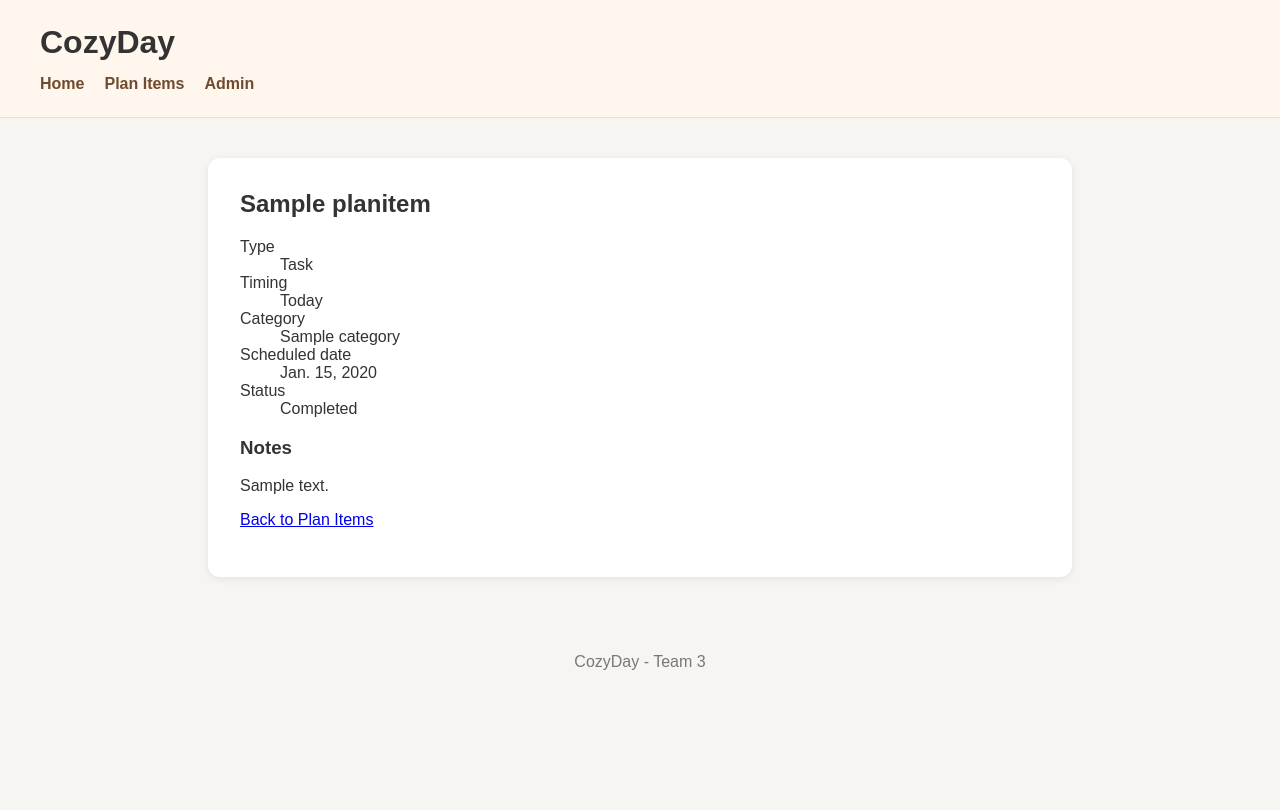
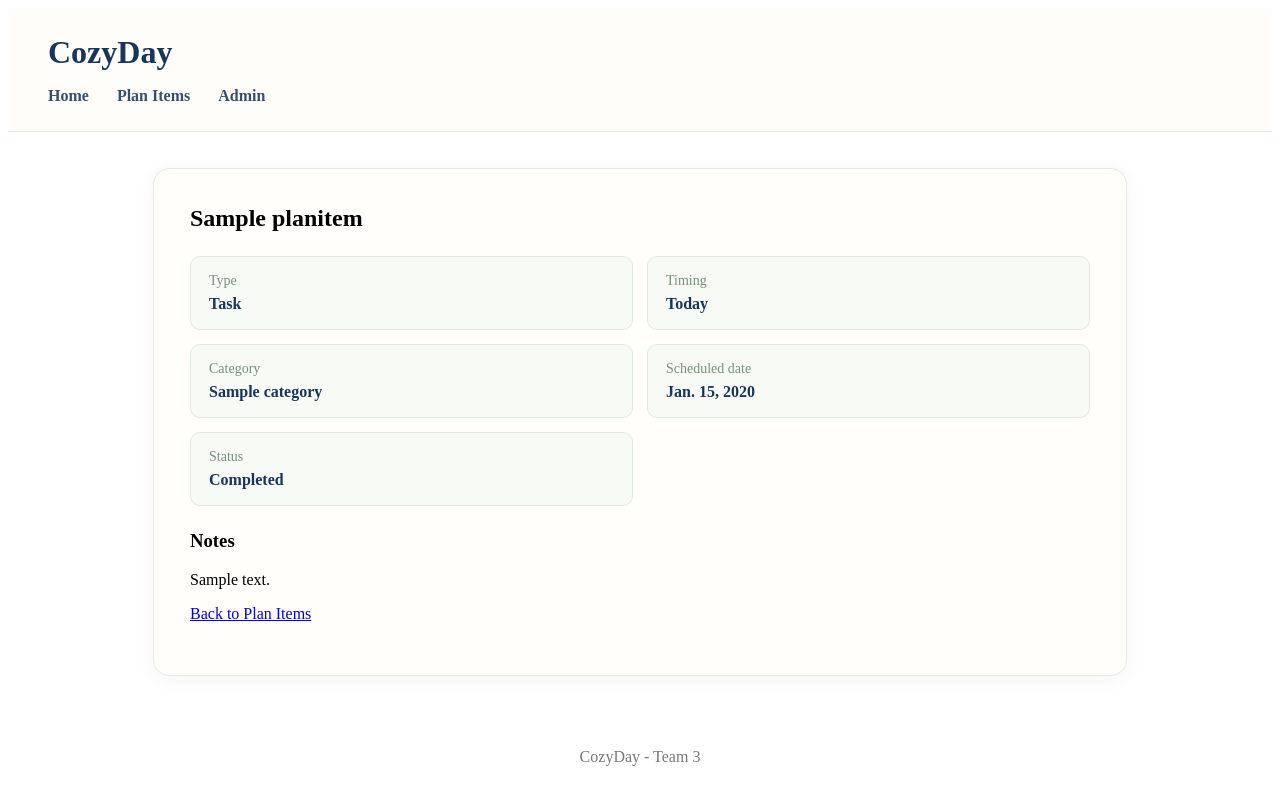
Before and after one commit to AshleyZhou-31/3_CozyDay, a Django app: page /planitems/1/ in a window 1280 px wide. Before the commit the page ends 670 px from the top, so only its background shows below. Run offline with Django 5.2, Linux system fonts and the light colour scheme; tables that the repository leaves empty hold one stand-in row (values such as "Sample post").

Commit message:
Complete Section 3 static files and CSS

```diff
--- /dev/null
+++ b/planner/static/planner/style.css
@@ -0,0 +1,146 @@
+header {
+    background-color: #fffdf9;
+    padding: 26px 40px;
+    border-bottom: 1px solid #e3e8df;
+}
+
+header h1 {
+    margin: 0;
+    color: #17365d;
+    font-size: 32px;
+    font-weight: 700;
+}
+
+nav {
+    display: flex;
+    gap: 28px;
+    margin-top: 16px;
+}
+
+nav a {
+    color: #35506f;
+    font-weight: 600;
+    text-decoration: none;
+    transition: 0.2s ease;
+}
+
+nav a:hover,
+nav a:focus {
+    color: #789a74;
+    text-decoration: none;
+}
+
+
+main {
+    max-width: 900px;
+    margin: 36px auto;
+    background-color: #fffefa;
+    padding: 36px;
+    border: 1px solid #e6ebe3;
+    border-radius: 16px;
+    box-shadow: 0 4px 18px rgba(45, 65, 50, 0.06);
+}
+
+main h2 {
+    margin-top: 0;
+}
+
+ul {
+    padding-left: 24px;
+}
+
+li {
+    margin: 10px 0;
+}
+
+footer {
+    text-align: center;
+    padding: 20px;
+    color: #777;
+}
+
+.cozy-button {
+    display: inline-block;
+    background-color: #8fae8b;
+    color: white;
+    padding: 10px 18px;
+    border-radius: 8px;
+    text-decoration: none;
+    font-weight: 600;
+}
+
+.cozy-button:hover {
+    background-color: #789a74;
+    text-decoration: none;
+}
+
+main li a {
+    color: #704b2f;
+    font-weight: 600;
+    text-decoration: none;
+}
+
+.plan-list {
+    display: flex;
+    flex-direction: column;
+    gap: 12px;
+    margin-top: 20px;
+}
+
+.plan-card {
+    display: flex;
+    justify-content: space-between;
+    align-items: center;
+
+    padding: 16px 18px;
+
+    background-color: #fffdf9;
+    border: 1px solid #e3e8df;
+    border-radius: 10px;
+
+    color: #17365d;
+    font-weight: 600;
+    text-decoration: none;
+
+    transition: 0.2s ease;
+}
+
+.plan-card:hover {
+    background-color: #f3f7f0;
+    border-color: #b9cdb5;
+    transform: translateY(-1px);
+}
+
+.plan-arrow {
+    font-size: 24px;
+    color: #86a982;
+}
+
+
+.detail-grid {
+    display: grid;
+    grid-template-columns: repeat(2, 1fr);
+    gap: 14px;
+    margin: 24px 0;
+}
+
+.detail-item {
+    display: flex;
+    flex-direction: column;
+    gap: 6px;
+
+    padding: 16px 18px;
+    background-color: #f7faf5;
+    border: 1px solid #e1e9de;
+    border-radius: 10px;
+}
+
+.detail-label {
+    color: #78907a;
+    font-size: 14px;
+}
+
+.detail-item strong {
+    color: #17365d;
+    font-size: 16px;
+}
--- a/planner/templates/base.html
+++ b/planner/templates/base.html
@@ -1,8 +1,12 @@
+{% load static %}
+
 <!DOCTYPE html>
 <html lang="en">
 <head>
     <meta charset="UTF-8">
     <meta name="viewport" content="width=device-width, initial-scale=1.0">
+
+    <link rel="stylesheet" href="{% static 'planner/style.css' %}">
 
     <title>
         {% block title %}
@@ -10,68 +14,7 @@
         {% endblock %}
     </title>
 
-    <style>
-        body {
-            font-family: Arial, sans-serif;
-            background-color: #f7f5f2;
-            margin: 0;
-            color: #333;
-        }
 
-        header {
-            background-color: #fff7ed;
-            padding: 24px 40px;
-            border-bottom: 1px solid #e6e0d8;
-        }
-
-        header h1 {
-            margin: 0;
-        }
-
-        nav {
-            display: flex;
-            gap: 20px;
-            margin-top: 14px;
-        }
-
-        nav a {
-            color: #704b2f;
-            font-weight: 600;
-            text-decoration: none;
-        }
-
-        nav a:hover,
-        nav a:focus {
-            text-decoration: underline;
-        }
-
-        main {
-            max-width: 800px;
-            margin: 40px auto;
-            background-color: white;
-            padding: 32px;
-            border-radius: 12px;
-            box-shadow: 0 2px 8px rgba(0, 0, 0, 0.08);
-        }
-
-        main h2 {
-            margin-top: 0;
-        }
-
-        ul {
-            padding-left: 24px;
-        }
-
-        li {
-            margin: 10px 0;
-        }
-
-        footer {
-            text-align: center;
-            padding: 20px;
-            color: #777;
-        }
-    </style>
 </head>
 
 <body>
--- a/planner/templates/planner/home.html
+++ b/planner/templates/planner/home.html
@@ -9,6 +9,6 @@
     one calm and supportive space.
 </p>
 <p>
-    <a href="{% url 'planner:planitem-list' %}">View your plan items</a>
+    <a class="cozy-button" href="{% url 'planner:planitem-list' %}">View your plan items</a>
 </p>
 {% endblock %}
--- a/planner/templates/planner/planitem_detail.html
+++ b/planner/templates/planner/planitem_detail.html
@@ -5,22 +5,34 @@
 {% block content %}
 <article>
     <h2>{{ item.title }}</h2>
-    <dl>
-        <dt>Type</dt>
-        <dd>{{ item.get_item_type_display }}</dd>
+    <div class="detail-grid">
+    <div class="detail-item">
+        <span class="detail-label">Type</span>
+        <strong>{{ item.get_item_type_display }}</strong>
+    </div>
 
-        <dt>Timing</dt>
-        <dd>{{ item.get_timing_display }}</dd>
+    <div class="detail-item">
+        <span class="detail-label">Timing</span>
+        <strong>{{ item.get_timing_display }}</strong>
+    </div>
 
-        <dt>Category</dt>
-        <dd>{{ item.category|default:"Uncategorized" }}</dd>
+    <div class="detail-item">
+        <span class="detail-label">Category</span>
+        <strong>{{ item.category|default:"Uncategorized" }}</strong>
+    </div>
 
-        <dt>Scheduled date</dt>
-        <dd>{{ item.scheduled_date|default:"Not scheduled" }}</dd>
+    <div class="detail-item">
+        <span class="detail-label">Scheduled date</span>
+        <strong>{{ item.scheduled_date|default:"Not scheduled" }}</strong>
+    </div>
 
-        <dt>Status</dt>
-        <dd>{% if item.is_completed %}Completed{% else %}Open{% endif %}</dd>
-    </dl>
+    <div class="detail-item">
+        <span class="detail-label">Status</span>
+        <strong>
+            {% if item.is_completed %}Completed{% else %}Open{% endif %}
+        </strong>
+    </div>
+</div>
 
     {% if item.notes %}
         <h3>Notes</h3>
```
Also changed, not shown: docs/notes/notes.txt (+10 -0 lines), planner/templates/planner/planitem_list.html (+7 -4 lines), README.md, 1 other file.
